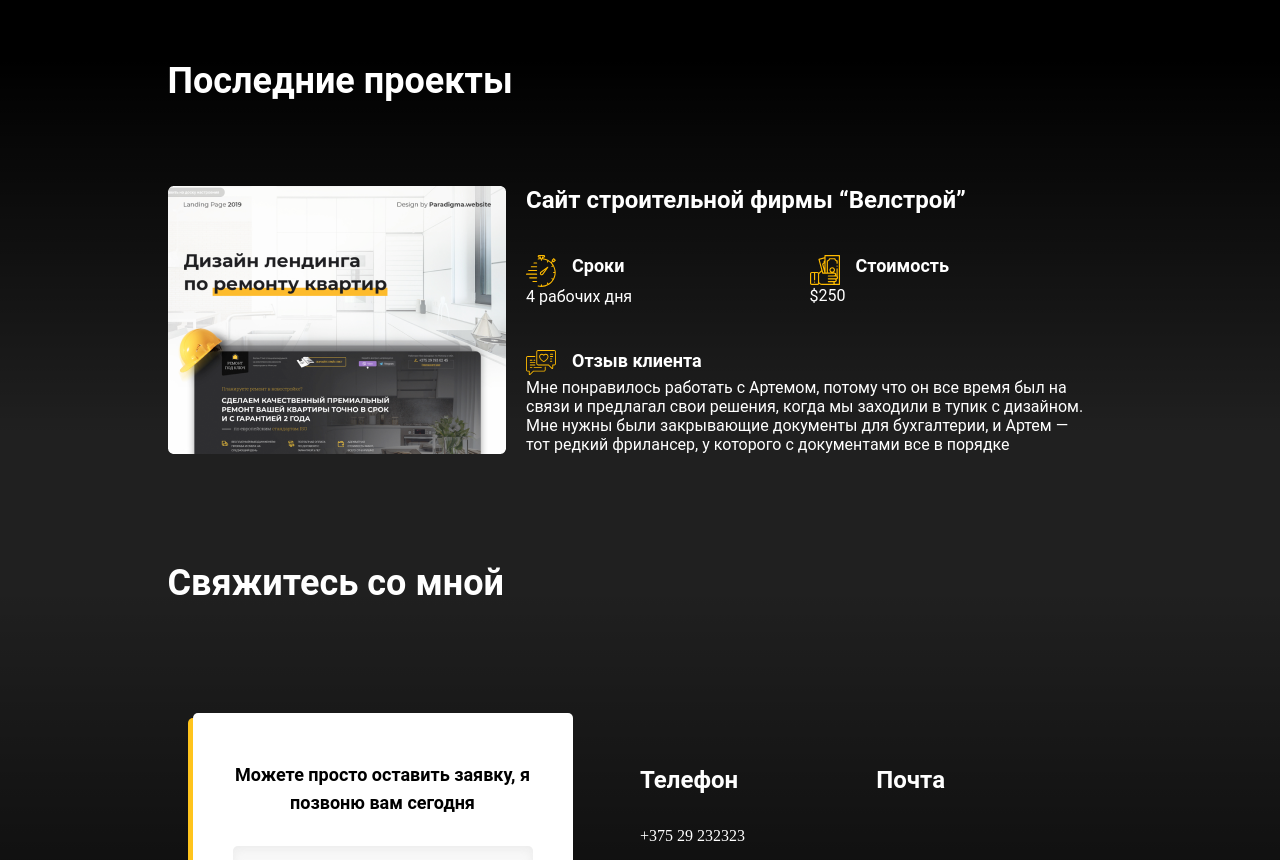
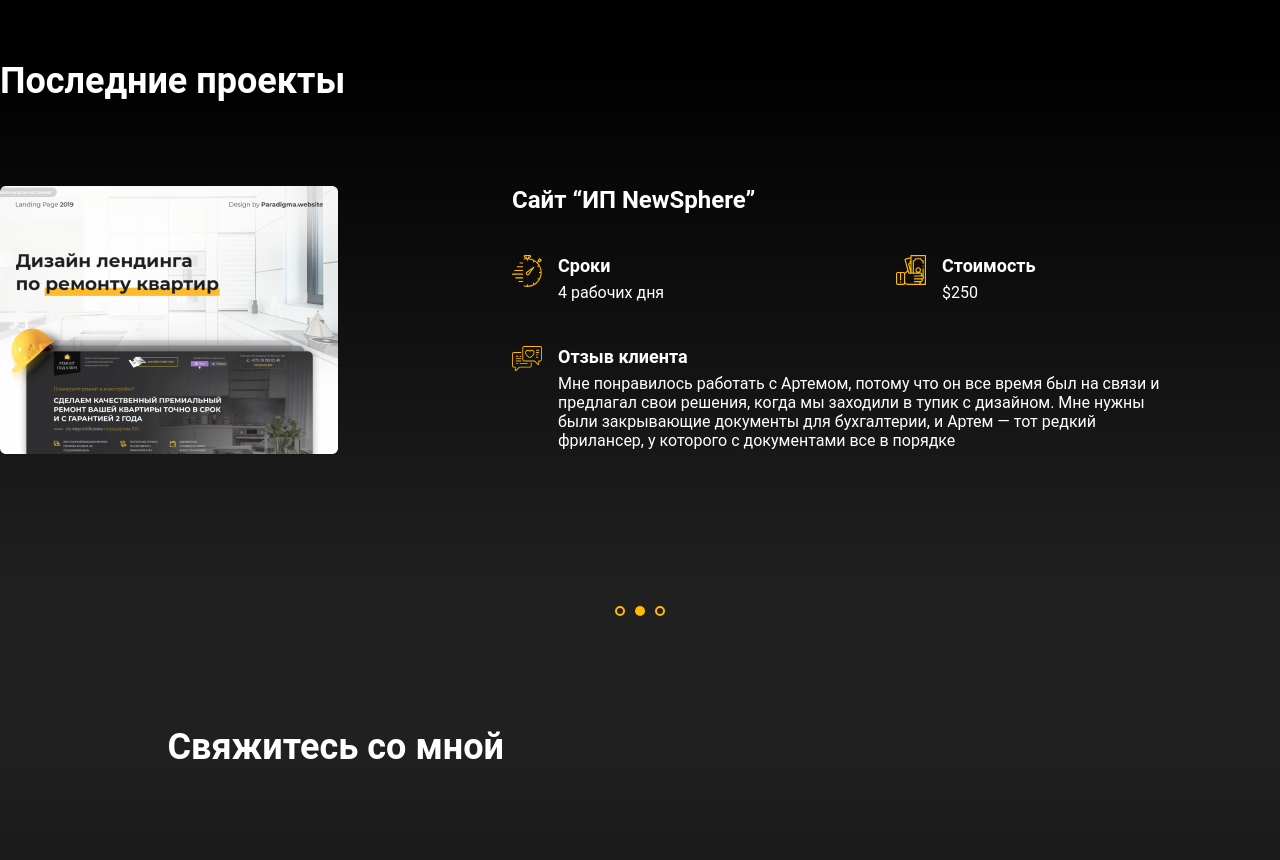
Before and after one commit to artikhovich/gloacademy, a plain HTML site: page index.html in a window 1280 px wide. Shown: the part 1312-2172 px from the top of the page. Drawn offline with Linux system fonts and the light colour scheme.

Commit message:
slider worked

```diff
--- a/css/style.css
+++ b/css/style.css
@@ -134,13 +134,18 @@ color: #FFFFFF;
 	background: linear-gradient(180deg, #000000 0%, rgba(0, 0, 0, 0) 95.44%);
 }
 
-.projects-slide{
+.project-slide{
 	display: flex;
 	align-items: flex-start;
 	justify-content: space-between;
 	margin: 0;
 	margin-bottom: 108px;
 }
+.project-img{
+	width: 338px;
+	height: 268px;
+}
+
 .slider-text{
 	display: flex;
 	flex-basis: 60%;
@@ -159,13 +164,19 @@ color: #FFFFFF;
 .slider-feedback{
 	flex-basis: 100%;
 }
+
+.project-icon{
+	margin-right: 16px;
+}
+
+
+.project-description{
+flex-basis: 80%;
+}
 .slider{
 /*	width: 927px;
 	height: 363px;
 */}
-.project-icon{
-	margin-right: 16px;
-}
 .slider-text-title{
 	flex-basis: 100%;
 	font-family: Roboto;
@@ -178,13 +189,6 @@ color: #FFFFFF;
 	margin-bottom: 41px;
 }
 
-.project-img{
-	width: 338px;
-	height: 268px;
-}
-.project-icon{
-
-}
 .slider-subtitle{
 	margin: 0;
 	font-family: Roboto;
@@ -204,6 +208,28 @@ font-weight: normal;
 font-size: 16px;
 line-height: 19px;
 color: #FFFFFF;
+}
+.project-pagination{
+    display: flex;
+    align-items: center;
+    justify-content: center;
+    margin-top: 44px;
+}
+.project-bullet{
+    width: 10px;
+    height: 10px;
+    margin-left: 5px;
+    margin-right: 5px;
+border: 2px solid #FFBB01;
+border-radius: 50%;
+display: inline-block;
+cursor: pointer;
+}
+.swiper-container{
+	margin-bottom: 110px;
+}
+.project-bullet-active{
+	background-color: #FFBB01;
 }
 
 footer{
--- a/index.html
+++ b/index.html
@@ -7,6 +7,7 @@
 
 	<link rel="stylesheet" href="css/style.css">
 	<link rel="stylesheet" href="css/animate.min.css">
+	<link rel="stylesheet" href="css/swiper.min.css">
 </head>
 <body>
 	<header class="hero">
@@ -76,11 +77,13 @@
 			<!-- /.container -->
 		</section>
 		<!-- /.features -->
+
+
 		<section class="projects section">
-			<div class="container">
 				<h2 class="section-title">Последние проекты</h2>
-				<div class="projects-slider">
-					<div class="projects-slide wow animate__animated animate__bounce">
+			<div class="swiper-container swiper-container-initialized swiper-container-horizontal">
+				<div class="swiper-wrapper">
+<div class="swiper-slide project-slide">
 						<div class="project-img">
 							<img src="img\slider\project-img.png" alt="">
 						</div>
@@ -88,27 +91,95 @@
 							<h4 class="slider-text-title">Сайт строительной фирмы “Велстрой”</h4>
 							<div class="slider-time">
 								<img class="project-icon" src="img/projects/time-icon.svg" alt="сроки">
+								<div class="project-description">
 									<h2 class="slider-subtitle">Сроки</h2>
 									<p class="slider-item-p">4 рабочих дня</p>
 								</div>
+							</div>
 							<div class="slider-cost">
 								<img class="project-icon" src="img/projects/cost-icon.svg" alt="Стоимость">
+								<div class="project-description">
 									<h2 class="slider-subtitle">Стоимость</h2>
 									<p class="slider-item-p">$250</p>
 								</div>
+							</div>
 							<div class="slider-feedback">
 								<img class="project-icon" src="img/projects/feedback-icon.svg" alt="Отзыв клиента">
+								<div class="project-description">
 								<h2 class="slider-subtitle">Отзыв клиента</h2>
-								<p class="slider-item-p">Мне понравилось работать с Артемом, потому что он все время был на связи и предлагал свои решения, когда мы заходили в тупик с дизайном. Мне нужны были закрывающие документы для бухгалтерии, и Артем — тот редкий фрилансер, у которого с документами все в порядке</p>
+										<p class="slider-item-p">Мне понравилось работать с Артемом, потому что он все время был на связи и предлагал свои решения, когда мы заходили в тупик с дизайном. Мне нужны были закрывающие документы для бухгалтерии, и Артем — тот редкий фрилансер, у которого с документами все в порядке</p> </div>
 							</div>
 						</div>
-						<div class="slider-dots"></div>
+</div>
+<!-- /.project-slide 1-->
+<div class="swiper-slide project-slide">
+						<div class="project-img">
+							<img src="img\slider\project-img.png" alt="">
+						</div>
+						<div class="slider-text">
+							<h4 class="slider-text-title">Сайт “ИП NewSphere”</h4>
+							<div class="slider-time">
+								<img class="project-icon" src="img/projects/time-icon.svg" alt="сроки">
+								<div class="project-description">
+									<h2 class="slider-subtitle">Сроки</h2>
+									<p class="slider-item-p">4 рабочих дня</p>
 								</div>
 							</div>
-				<!-- /.slider -->
+							<div class="slider-cost">
+								<img class="project-icon" src="img/projects/cost-icon.svg" alt="Стоимость">
+								<div class="project-description">
+									<h2 class="slider-subtitle">Стоимость</h2>
+									<p class="slider-item-p">$250</p>
 								</div>
+							</div>
+							<div class="slider-feedback">
+								<img class="project-icon" src="img/projects/feedback-icon.svg" alt="Отзыв клиента">
+								<div class="project-description">
+
+								<h2 class="slider-subtitle">Отзыв клиента</h2>
+										<p class="slider-item-p">Мне понравилось работать с Артемом, потому что он все время был на связи и предлагал свои решения, когда мы заходили в тупик с дизайном. Мне нужны были закрывающие документы для бухгалтерии, и Артем — тот редкий фрилансер, у которого с документами все в порядке</p> </div>
+							</div>
+						</div>
+</div>
+<!-- /.project-slide 2-->
+<div class="swiper-slide project-slide">
+						<div class="project-img">
+							<img src="img\slider\project-img.png" alt="">
+						</div>
+						<div class="slider-text">
+							<h4 class="slider-text-title">Сайт “Онлайн магазин”</h4>
+							<div class="slider-time">
+								<img class="project-icon" src="img/projects/time-icon.svg" alt="сроки">
+								<div class="project-description">
+									<h2 class="slider-subtitle">Сроки</h2>
+									<p class="slider-item-p">4 рабочих дня</p>
+								</div>
+							</div>
+							<div class="slider-cost">
+								<img class="project-icon" src="img/projects/cost-icon.svg" alt="Стоимость">
+								<div class="project-description">
+									<h2 class="slider-subtitle">Стоимость</h2>
+									<p class="slider-item-p">$250</p>
+								</div>
+							</div>
+							<div class="slider-feedback">
+								<img class="project-icon" src="img/projects/feedback-icon.svg" alt="Отзыв клиента">
+								<div class="project-description">
+								<h2 class="slider-subtitle">Отзыв клиента</h2>
+										<p class="slider-item-p">Мне понравилось работать с Артемом, потому что он все время был на связи и предлагал свои решения, когда мы заходили в тупик с дизайном. Мне нужны были закрывающие документы для бухгалтерии, и Артем — тот редкий фрилансер, у которого с документами все в порядке</p> </div>
+							</div>
+						</div>
+</div>
+<!-- /.project-slide 3-->
+
+			</div>
+				<!-- /.swiper-wrapper -->
+    <div class="project-pagination"></div>
+		</div>
+		<!-- /.swiper-container -->
 	</section>
 	<!-- /.projects -->
+
 	<footer class="section">
 		<div class="container">
 			<h2 class="section-title">Свяжитесь со мной</h2>
@@ -148,8 +219,30 @@
 		</div>
 	</footer>
 	</main>
-	<script src="js/wow.min.js"></script>
-	<script>new WOW().init();</script>
+	<!-- <script //src="js/wow.min.js"
+		></script> -->
+	<script src="js/swiper.min.js"></script>
+	<script>
+		// new WOW().init();
+var swiper = new Swiper('.swiper-container', {
+  pagination: {
+    el: '.project-pagination',
+  bulletClass:'project-bullet',
+  bulletActiveClass:'project-bullet-active',
+  type: 'bullets',
+  clickable: true
+  },
+    autoplay: {
+    delay: 4000,
+  },
+
+});
+
+var mySwiper = document.querySelector('.swiper-container').swiper
+
+
+mySwiper.init();
+</script>
 
 </body>
 </html>
```
Also changed, not shown: css/swiper.min.css (added), js/swiper.min.js (added). Lines whose indentation alone changed are shown as unchanged.
